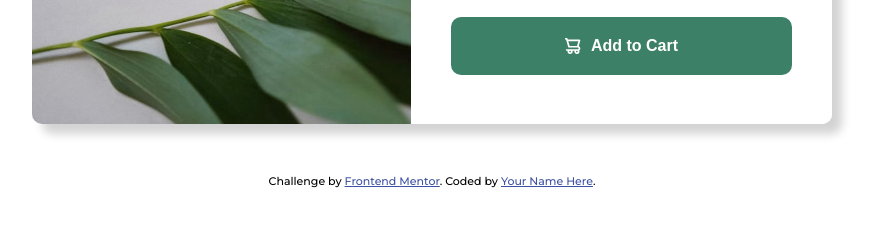
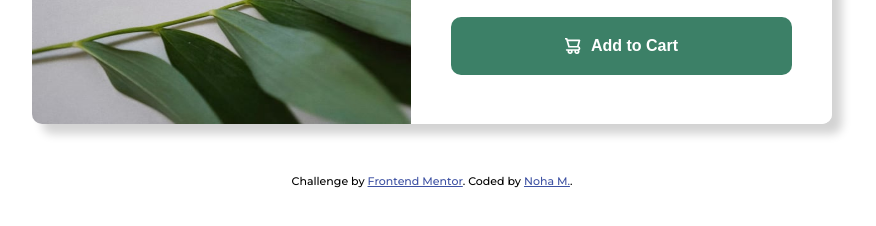
Before and after one commit to NohaFahmi/frontend-mentor-product-preview-card-component-challenge, a plain HTML site: page index.html in a window 1280 px wide. Shown: the part 426-652 px from the top of the page, without its empty margins (208-1084 px from the left). Drawn offline with Linux system fonts and the light colour scheme.

Commit message:
added attribution & screenshot for component

```diff
--- a/index.html
+++ b/index.html
@@ -61,7 +61,7 @@
       Challenge by
       <a href="https://www.frontendmentor.io?ref=challenge" target="_blank"
         >Frontend Mentor</a
-      >. Coded by <a href="#">Your Name Here</a>.
+      >. Coded by <a href="https://github.com/NohaaAa">Noha M.</a>.
     </div>
   </body>
 </html>
```
Also changed, not shown: screenshot.png (added), 1 other file.
